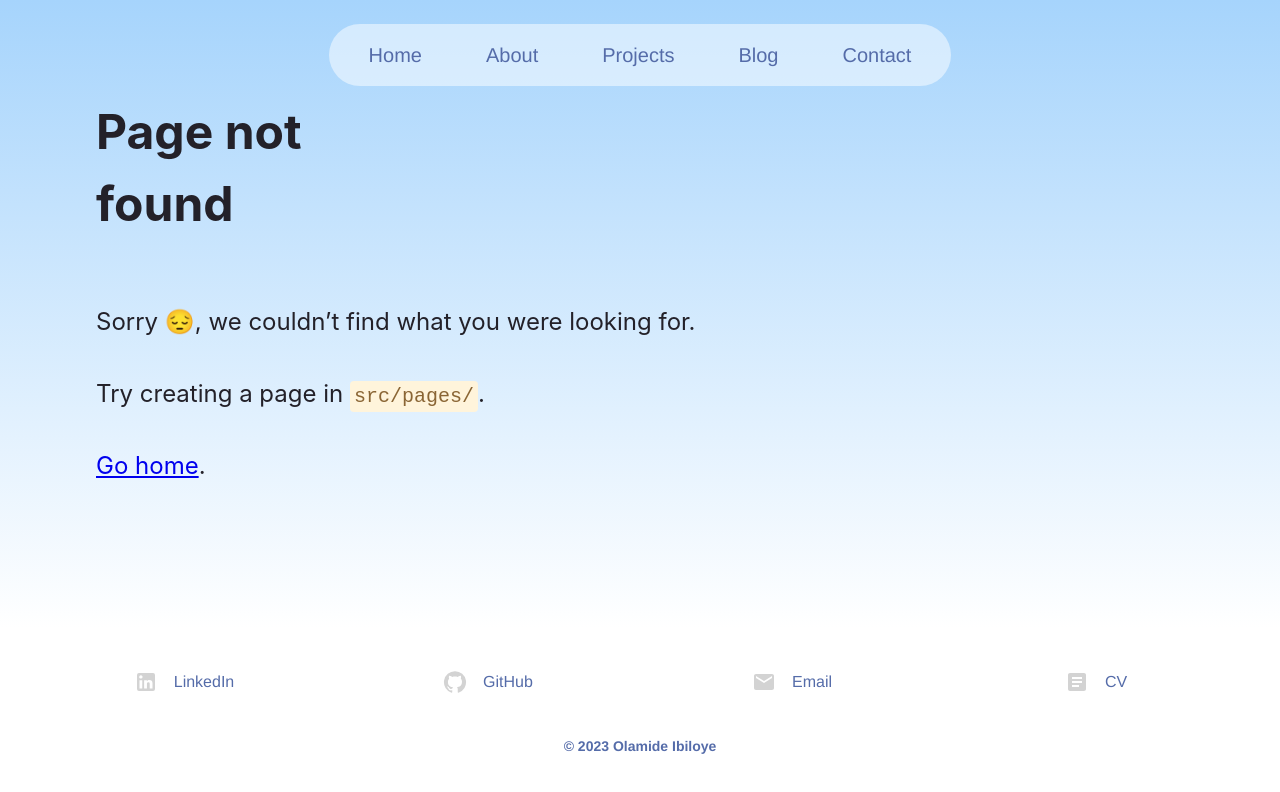
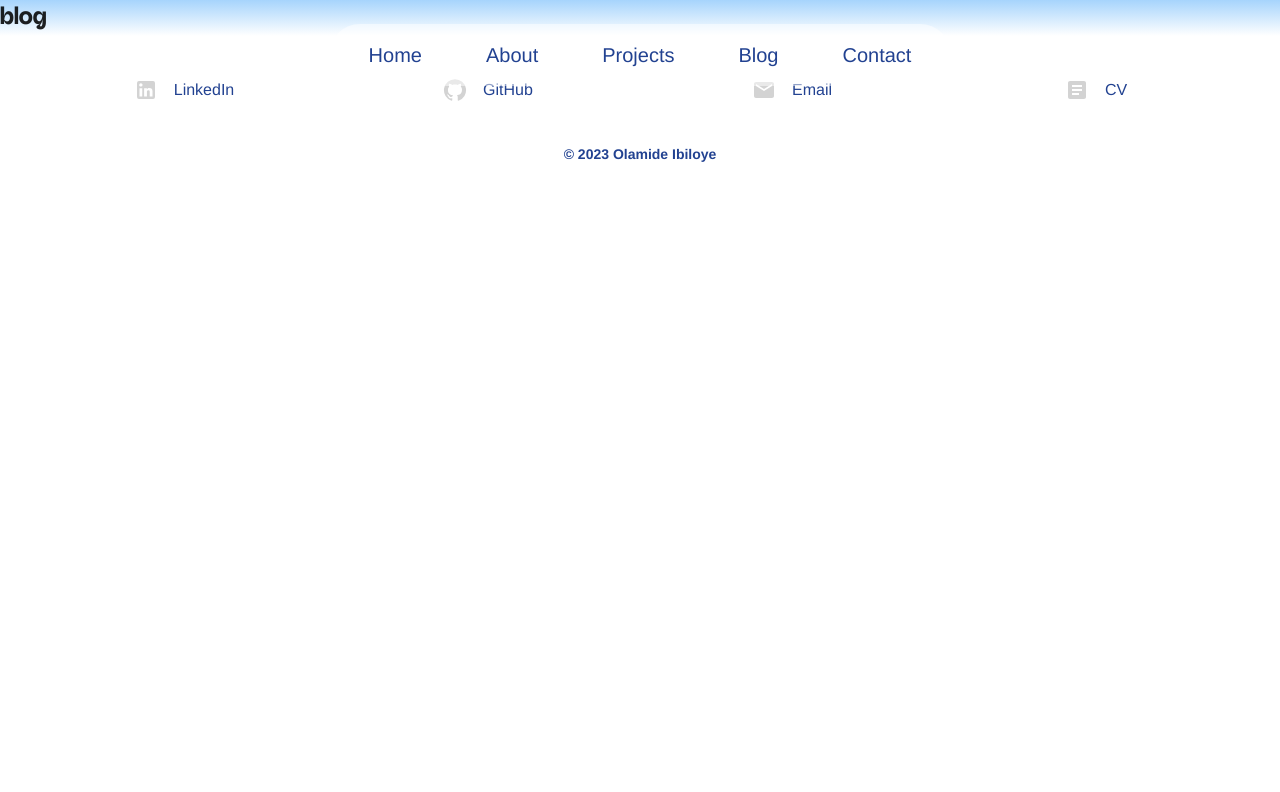
Before and after one commit to olamide-ibiloye/personal-website, a Gatsby site: page /blog in a window 1280 px wide. Before the commit this address had no page. Built offline with nearby package versions, Linux system fonts and the light colour scheme; Gatsby itself is replaced by a stand-in of ours.

Commit message:
Setup pages styles and links

```diff
--- /dev/null
+++ b/public/page-data/about/page-data.json
@@ -0,0 +1 @@
+{"componentChunkName":"component---src-pages-about-tsx","path":"/about/","result":{"pageContext":{}},"staticQueryHashes":[],"slicesMap":{}}
--- /dev/null
+++ b/public/page-data/blog/page-data.json
@@ -0,0 +1 @@
+{"componentChunkName":"component---src-pages-blog-tsx","path":"/blog/","result":{"pageContext":{}},"staticQueryHashes":[],"slicesMap":{}}
--- /dev/null
+++ b/public/page-data/contact/page-data.json
@@ -0,0 +1 @@
+{"componentChunkName":"component---src-pages-contact-tsx","path":"/contact/","result":{"pageContext":{}},"staticQueryHashes":[],"slicesMap":{}}
--- /dev/null
+++ b/public/page-data/projects/page-data.json
@@ -0,0 +1 @@
+{"componentChunkName":"component---src-pages-projects-tsx","path":"/projects/","result":{"pageContext":{}},"staticQueryHashes":[],"slicesMap":{}}
--- a/src/components/footer/Footer.tsx
+++ b/src/components/footer/Footer.tsx
@@ -18,9 +18,21 @@ const Footer = () => {
             gap: 2,
           }}
         >
-          <FooterLink name="LinkedIn" icon={<LinkedIn sx={{ color: "lightGrey" }} />} link="" />
-          <FooterLink name="GitHub" icon={<GitHub sx={{ color: "lightGrey" }} />} link="" />
-          <FooterLink name="Email" icon={<Email sx={{ color: "lightGrey" }} />} link="" />
+          <FooterLink
+            name="LinkedIn"
+            icon={<LinkedIn sx={{ color: "lightGrey" }} />}
+            link="https://www.linkedin.com/in/olamide-ibiloye/"
+          />
+          <FooterLink
+            name="GitHub"
+            icon={<GitHub sx={{ color: "lightGrey" }} />}
+            link="https://github.com/olamide-ibiloye"
+          />
+          <FooterLink
+            name="Email"
+            icon={<Email sx={{ color: "lightGrey" }} />}
+            link="mailto:olamideibiloye@gmail.com"
+          />
           <FooterLink name="CV" icon={<Article sx={{ color: "lightGrey" }} />} link="" />
         </Box>
 
--- a/src/components/footer/FooterLink.tsx
+++ b/src/components/footer/FooterLink.tsx
@@ -1,6 +1,7 @@
 import { Box } from "@mui/material";
 import React from "react";
 import BodyFont from "../typeface/BodyFont";
+import { Link } from "gatsby";
 
 interface FooterLinkProp {
   name: string;
@@ -10,6 +11,7 @@ interface FooterLinkProp {
 
 const FooterLink = ({ name, icon, link }: FooterLinkProp) => {
   return (
+    <Link to={link} style={{ textDecoration: "none" }}>
       <Box
         sx={{
           display: "flex",
@@ -23,6 +25,7 @@ const FooterLink = ({ name, icon, link }: FooterLinkProp) => {
           {name}
         </BodyFont>
       </Box>
+    </Link>
   );
 };
 
--- a/src/components/header/Header.tsx
+++ b/src/components/header/Header.tsx
@@ -3,7 +3,13 @@ import Box from "@mui/material/Box";
 import Body from "../body/Body";
 import NavBar from "./NavBar";
 
-const navItems = ["Home", "About", "Projects", "Blog", "Contact"];
+const navItems = [
+  { label: "Home", key: `/` },
+  { label: "About", key: `/about/` },
+  { label: "Projects", key: `/projects/` },
+  { label: "Blog", key: `/blog/` },
+  { label: "Contact", key: `/contact/` },
+];
 
 const headerStyle = {
   display: "flex",
--- a/src/components/header/NavBar.tsx
+++ b/src/components/header/NavBar.tsx
@@ -1,8 +1,14 @@
 import { AppBar, Toolbar, Box } from "@mui/material";
+import { Link } from "gatsby";
 import React from "react";
 
+interface NavItem {
+  label: string;
+  key: string;
+}
+
 interface NavBarProps {
-  navItems: Array<string>;
+  navItems: Array<NavItem>;
 }
 
 // Start of styles
@@ -28,6 +34,7 @@ const navButtonsStyle = {
   fontSize: { xs: 13, sm: 16, md: 20 },
   fontFamily: "Helvetica",
 };
+
 // End of styles
 
 const NavBar = ({ navItems }: NavBarProps) => {
@@ -37,9 +44,9 @@ const NavBar = ({ navItems }: NavBarProps) => {
         <Box sx={navButtonsContainer}>
           <Box sx={buttonsContainerStyle}>
             {navItems.map((item) => (
-              <Box key={item} sx={navButtonsStyle}>
-                {item}
-              </Box>
+              <Link key={item.key} to={item.key} style={{ textDecoration: "none" }}>
+                <Box sx={navButtonsStyle}>{item.label}</Box>
+              </Link>
             ))}
           </Box>
         </Box>
--- /dev/null
+++ b/src/pages/blog.tsx
@@ -0,0 +1,16 @@
+import React from "react";
+import type { HeadFC, PageProps } from "gatsby";
+
+const BlogPage: React.FC<PageProps> = () => {
+  return <div>blog</div>;
+};
+
+export default BlogPage;
+
+export const Head: HeadFC = () => {
+  return (
+    <>
+      <title>Blog Page</title>
+    </>
+  );
+};
--- a/src/styles/palette.ts
+++ b/src/styles/palette.ts
@@ -1,6 +1,6 @@
 const palette = {
   common: { black: "#000", white: "#ede6e6" },
-  primary: { main: "#556CA9", light: "#cde4f7" },
+  primary: { main: "#224291", light: "#cde4f7" },
   background: {
     paper: "#fff",
     default: "#fff",
```
Also changed, not shown: src/components/pageComps/Home.tsx (deleted, +0 -52 lines), src/pages/about.tsx (added, +16 -0 lines), src/pages/contact.tsx (added, +16 -0 lines), src/pages/index.tsx (+44 -4 lines), src/pages/projects.tsx (added, +16 -0 lines). Lines whose indentation alone changed are shown as unchanged.
